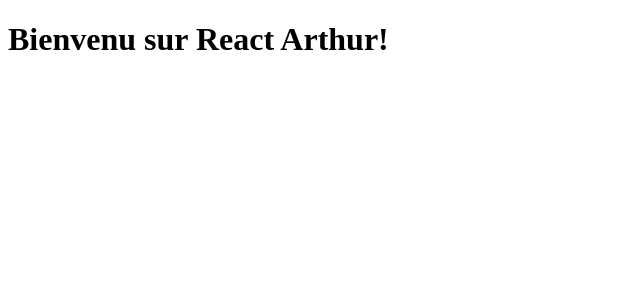
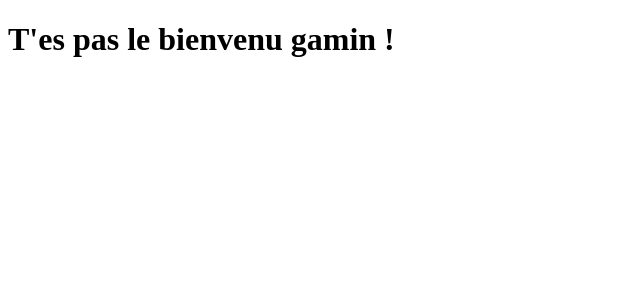
Before and after one commit to WebMamba/FormationReact, a React (Create React App) app: page / in a window 1280 px wide. Shown: the top 300 px of the page, without its empty margins (0-640 px from the left). Built offline with nearby package versions, Linux system fonts and the light colour scheme.

Commit message:
utiliser jsx comme une expression

```diff
--- a/src/components/HelloWorld/index.jsx
+++ b/src/components/HelloWorld/index.jsx
@@ -1,5 +1,11 @@
 export default function HelloWorld() {
-    const name = "Arthur";
+    const name = "Tom";
+
+    if (name !== "Arthur") {
+        return (
+            <h1>T'es pas le bienvenu gamin !</h1>
+        )
+    }
 
     return (
         <>
```
